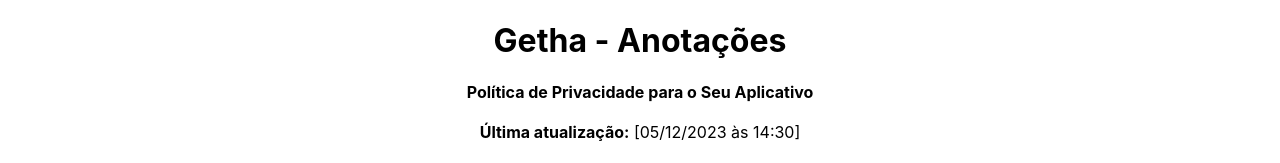
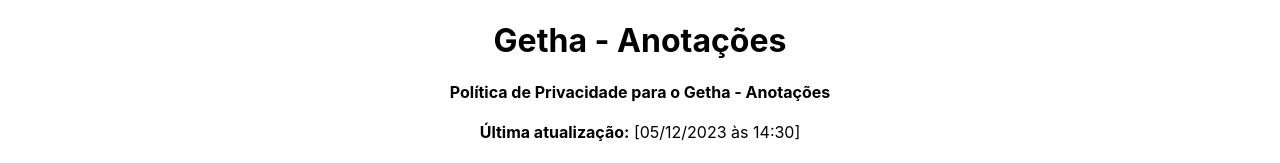
Before and after one commit to GeronimoOlanda/privacidade, a React (Create React App) app: page / in a window 1280 px wide. Shown: the top 163 px of the page. Built offline with nearby package versions, Linux system fonts and the light colour scheme.

Commit message:
Atualização 1.0.3

```diff
--- a/src/App.js
+++ b/src/App.js
@@ -11,7 +11,7 @@
     <div className="App" style={politicaDePrivacidadeStyle}>
       <h1>Getha - Anotações</h1>
       <p>
-        <strong>Política de Privacidade para o Seu Aplicativo</strong>
+        <strong>Política de Privacidade para o Getha - Anotações</strong>
         <br />
         <br />
         <strong>Última atualização:</strong> [05/12/2023 às 14:30]
```
